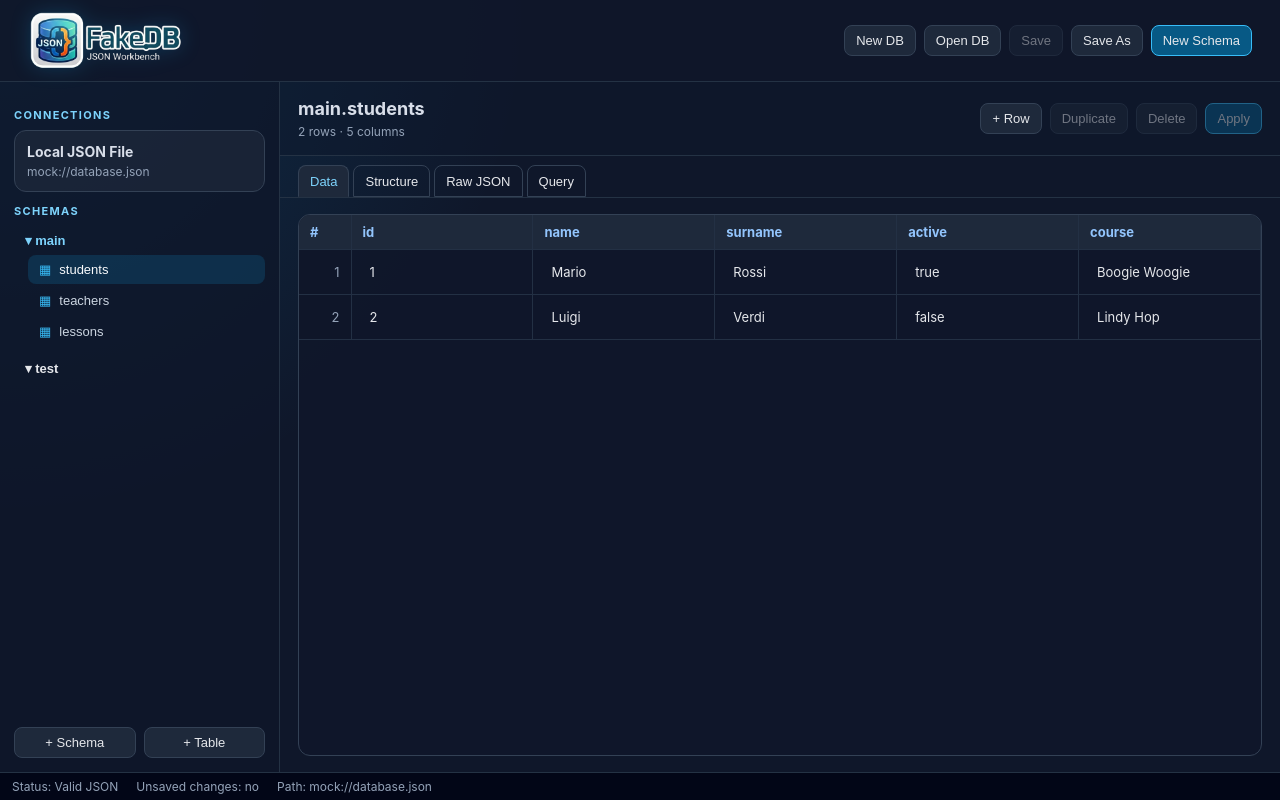
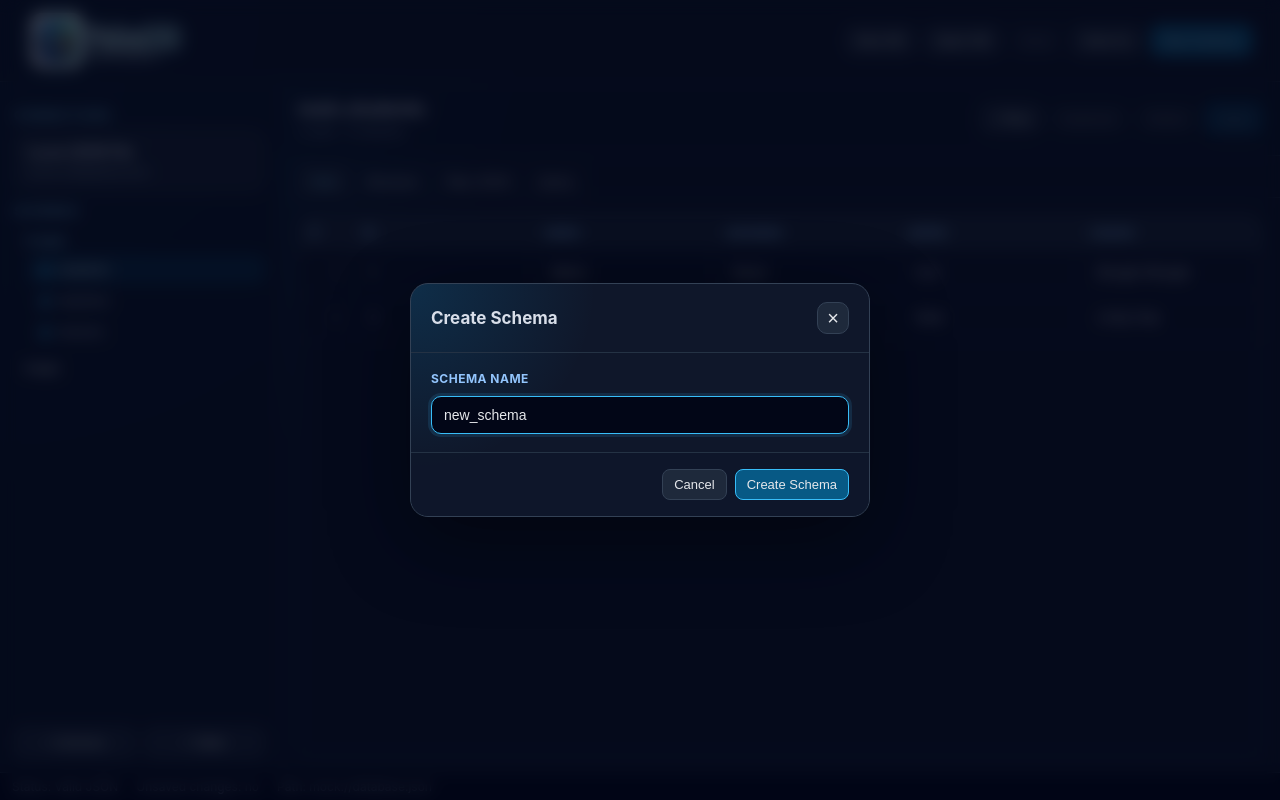
Before and after one commit to aiellolorenzo23/FakeDBStudio, a React (Vite) app in the folder src/renderer/: page / in a window 1280 px wide. Both pictures are taken after a click on the button "New Schema". Built offline with nearby package versions, Linux system fonts and the light colour scheme.

Commit message:
Create Schemas and Create Tables

```diff
--- a/src/renderer/src/App.tsx
+++ b/src/renderer/src/App.tsx
@@ -1,10 +1,11 @@
-import { JSX, useEffect, useMemo, useState } from 'react'
+import { JSX, useMemo, useState } from 'react'
 import { mockDb } from './mock/mockDb'
 import type { FakeDb, JsonValue, TableRow } from './model/fakeDb'
 import logoImage from './assets/brand/logo.png'
 import { normalizeJsonToFakeDb } from './model/normalizeFakeDb'
 
 type Tab = 'data' | 'structure' | 'raw' | 'query'
+type DialogMode = 'schema' | 'table' | null
 
 function stringifyValue(value: JsonValue | undefined): string {
   if (value === undefined) return ''
@@ -103,6 +104,53 @@ function cloneRow(row: TableRow): TableRow {
   return JSON.parse(JSON.stringify(row)) as TableRow
 }
 
+function normalizeIdentifier(value: string): string {
+  return value.trim().replace(/\s+/g, '_')
+}
+
+function parseColumnNames(value: string): string[] {
+  return value
+    .split(',')
+    .map((column) => normalizeIdentifier(column))
+    .filter((column) => column.length > 0)
+}
+
+function getDefaultValueForNewColumn(column: string): JsonValue {
+  const normalizedColumn = column.toLowerCase()
+
+  if (normalizedColumn === 'id') return 1
+
+  if (
+    normalizedColumn.startsWith('is') ||
+    normalizedColumn.startsWith('has') ||
+    normalizedColumn === 'active' ||
+    normalizedColumn === 'enabled' ||
+    normalizedColumn === 'visible'
+  ) {
+    return false
+  }
+
+  if (
+    normalizedColumn.endsWith('count') ||
+    normalizedColumn.endsWith('number') ||
+    normalizedColumn.endsWith('amount') ||
+    normalizedColumn.endsWith('total') ||
+    normalizedColumn === 'age' ||
+    normalizedColumn === 'price'
+  ) {
+    return 0
+  }
+
+  return ''
+}
+
+function createInitialRowFromColumns(columns: string[]): TableRow {
+  return columns.reduce<TableRow>((row, column) => {
+    row[column] = getDefaultValueForNewColumn(column)
+    return row
+  }, {})
+}
+
 function App(): JSX.Element {
   const [db, setDb] = useState<FakeDb>(mockDb)
   const [selectedSchema, setSelectedSchema] = useState('main')
@@ -113,6 +161,10 @@ function App(): JSX.Element {
   const [hasUnsavedChanges, setHasUnsavedChanges] = useState(false)
   const [filePath, setFilePath] = useState<string | null>(null)
   const [statusMessage, setStatusMessage] = useState('Valid JSON')
+  const [dialogMode, setDialogMode] = useState<DialogMode>(null)
+  const [schemaNameInput, setSchemaNameInput] = useState('')
+  const [tableNameInput, setTableNameInput] = useState('')
+  const [columnsInput, setColumnsInput] = useState('id,name')
 
   const schemas = Object.keys(db.schemas)
 
@@ -126,10 +178,6 @@ function App(): JSX.Element {
   }, [db, selectedSchema, selectedTable])
 
   const columns = useMemo(() => inferColumns(rows), [rows])
-
-  useEffect(() => {
-    setSelectedRowIndex(null)
-  }, [selectedSchema, selectedTable])
 
   function updateCurrentTable(nextRows: TableRow[]): void {
     setDb((currentDb) => ({
@@ -151,6 +199,12 @@ function App(): JSX.Element {
 
     setSelectedSchema(schemaName)
     setSelectedTable(schemaTables[0] ?? '')
+    setSelectedRowIndex(null)
+  }
+
+  function handleTableClick(tableName: string): void {
+    setSelectedTable(tableName)
+    setSelectedRowIndex(null)
   }
 
   function handleCellChange(rowIndex: number, column: string, rawValue: string): void {
@@ -300,6 +354,90 @@ function App(): JSX.Element {
     setStatusMessage('New database created')
   }
 
+  function openCreateSchemaDialog(): void {
+    setSchemaNameInput('new_schema')
+    setDialogMode('schema')
+  }
+
+  function handleCreateSchema(): void {
+    const schemaName = normalizeIdentifier(schemaNameInput)
+
+    if (!schemaName) {
+      setStatusMessage('Schema name cannot be empty')
+      return
+    }
+
+    if (db.schemas[schemaName]) {
+      setStatusMessage(`Schema "${schemaName}" already exists`)
+      return
+    }
+
+    setDb((currentDb) => ({
+      ...currentDb,
+      schemas: {
+        ...currentDb.schemas,
+        [schemaName]: {}
+      }
+    }))
+
+    setSelectedSchema(schemaName)
+    setSelectedTable('')
+    setSelectedRowIndex(null)
+    setHasUnsavedChanges(true)
+    setStatusMessage(`Schema "${schemaName}" created`)
+    setDialogMode(null)
+  }
+
+  function openCreateTableDialog(): void {
+    if (!selectedSchema) {
+      setStatusMessage('Select or create a schema first')
+      return
+    }
+
+    setTableNameInput('new_table')
+    setColumnsInput('id,name')
+    setDialogMode('table')
+  }
+
+  function handleCreateTable(): void {
+    if (!selectedSchema) {
+      setStatusMessage('Select or create a schema first')
+      return
+    }
+
+    const tableName = normalizeIdentifier(tableNameInput)
+
+    if (!tableName) {
+      setStatusMessage('Table name cannot be empty')
+      return
+    }
+
+    if (db.schemas[selectedSchema]?.[tableName]) {
+      setStatusMessage(`Table "${tableName}" already exists in schema "${selectedSchema}"`)
+      return
+    }
+
+    const columnNames = parseColumnNames(columnsInput)
+    const initialRows = columnNames.length > 0 ? [createInitialRowFromColumns(columnNames)] : []
+
+    setDb((currentDb) => ({
+      ...currentDb,
+      schemas: {
+        ...currentDb.schemas,
+        [selectedSchema]: {
+          ...currentDb.schemas[selectedSchema],
+          [tableName]: initialRows
+        }
+      }
+    }))
+
+    setSelectedTable(tableName)
+    setSelectedRowIndex(initialRows.length > 0 ? 0 : null)
+    setHasUnsavedChanges(true)
+    setStatusMessage(`Table "${tableName}" created in schema "${selectedSchema}"`)
+    setDialogMode(null)
+  }
+
   return (
     <div className="app-shell">
       <header className="topbar">
@@ -318,7 +456,9 @@ function App(): JSX.Element {
 
           <button onClick={() => void handleSaveDatabaseAs()}>Save As</button>
 
-          <button className="primary">New Schema</button>
+          <button className="primary" onClick={openCreateSchemaDialog}>
+            New Schema
+          </button>
         </div>
       </header>
 
@@ -351,7 +491,7 @@ function App(): JSX.Element {
                         className={
                           selectedTable === tableName ? 'table-name selected' : 'table-name'
                         }
-                        onClick={() => setSelectedTable(tableName)}
+                        onClick={() => handleTableClick(tableName)}
                       >
                         <span className="table-icon">▦</span>
                         {tableName}
@@ -364,8 +504,11 @@ function App(): JSX.Element {
           </div>
 
           <div className="sidebar-actions">
-            <button>+ Schema</button>
-            <button>+ Table</button>
+            <button onClick={openCreateSchemaDialog}>+ Schema</button>
+
+            <button onClick={openCreateTableDialog} disabled={!selectedSchema}>
+              + Table
+            </button>
           </div>
         </aside>
 
@@ -382,7 +525,9 @@ function App(): JSX.Element {
             </div>
 
             <div className="workspace-actions">
-              <button onClick={handleAddRow}>+ Row</button>
+              <button onClick={handleAddRow} disabled={!selectedTable}>
+                + Row
+              </button>
               <button onClick={handleDuplicateRow} disabled={selectedRowIndex === null}>
                 Duplicate
               </button>
@@ -543,6 +688,107 @@ function App(): JSX.Element {
         </section>
       </main>
 
+      {dialogMode !== null && (
+        <div className="modal-backdrop" onClick={() => setDialogMode(null)}>
+          <div className="modal-card" onClick={(event) => event.stopPropagation()}>
+            {dialogMode === 'schema' && (
+              <>
+                <div className="modal-header">
+                  <h3>Create Schema</h3>
+                  <button className="icon-button" onClick={() => setDialogMode(null)}>
+                    ×
+                  </button>
+                </div>
+
+                <div className="modal-body">
+                  <label className="field-label" htmlFor="schema-name">
+                    Schema name
+                  </label>
+
+                  <input
+                    id="schema-name"
+                    className="modal-input"
+                    value={schemaNameInput}
+                    autoFocus
+                    onChange={(event) => setSchemaNameInput(event.target.value)}
+                    onKeyDown={(event) => {
+                      if (event.key === 'Enter') handleCreateSchema()
+                      if (event.key === 'Escape') setDialogMode(null)
+                    }}
+                  />
+                </div>
+
+                <div className="modal-actions">
+                  <button onClick={() => setDialogMode(null)}>Cancel</button>
+                  <button className="primary" onClick={handleCreateSchema}>
+                    Create Schema
+                  </button>
+                </div>
+              </>
+            )}
+
+            {dialogMode === 'table' && (
+              <>
+                <div className="modal-header">
+                  <h3>Create Table</h3>
+                  <button className="icon-button" onClick={() => setDialogMode(null)}>
+                    ×
+                  </button>
+                </div>
+
+                <div className="modal-body">
+                  <div className="modal-info">
+                    Schema: <strong>{selectedSchema}</strong>
+                  </div>
+
+                  <label className="field-label" htmlFor="table-name">
+                    Table name
+                  </label>
+
+                  <input
+                    id="table-name"
+                    className="modal-input"
+                    value={tableNameInput}
+                    autoFocus
+                    onChange={(event) => setTableNameInput(event.target.value)}
+                    onKeyDown={(event) => {
+                      if (event.key === 'Escape') setDialogMode(null)
+                    }}
+                  />
+
+                  <label className="field-label" htmlFor="table-columns">
+                    Columns
+                  </label>
+
+                  <input
+                    id="table-columns"
+                    className="modal-input"
+                    value={columnsInput}
+                    placeholder="id,name,active"
+                    onChange={(event) => setColumnsInput(event.target.value)}
+                    onKeyDown={(event) => {
+                      if (event.key === 'Enter') handleCreateTable()
+                      if (event.key === 'Escape') setDialogMode(null)
+                    }}
+                  />
+
+                  <div className="modal-hint">
+                    Separate columns with comma, example: <code>id,name,surname,active</code>
+                  </div>
+                </div>
+
+                <div className="modal-actions">
+                  <button onClick={() => setDialogMode(null)}>Cancel</button>
+                  <button className="primary" onClick={handleCreateTable}>
+                    Create Table
+                  </button>
+                </div>
+              </>
+            )}
+          </div>
+        </div>
+      )}
+
       <footer className="statusbar">
         <span>Status: {statusMessage}</span>
         <span className={hasUnsavedChanges ? 'dirty-status' : ''}>
--- a/src/renderer/src/assets/main.css
+++ b/src/renderer/src/assets/main.css
@@ -406,3 +406,101 @@ button:disabled:hover {
   color: #94a3b8;
   font-size: 12px;
 }
+
+.modal-backdrop {
+  position: fixed;
+  inset: 0;
+  z-index: 50;
+  display: grid;
+  place-items: center;
+  background: rgba(2, 6, 23, 0.72);
+  backdrop-filter: blur(8px);
+}
+
+.modal-card {
+  width: min(460px, calc(100vw - 32px));
+  border: 1px solid #334155;
+  border-radius: 18px;
+  background:
+    radial-gradient(circle at top left, rgba(14, 165, 233, 0.16), transparent 36%),
+    #0f172a;
+  box-shadow: 0 24px 80px rgba(0, 0, 0, 0.42);
+  overflow: hidden;
+}
+
+.modal-header {
+  display: flex;
+  align-items: center;
+  justify-content: space-between;
+  padding: 18px 20px;
+  border-bottom: 1px solid #243244;
+}
+
+.modal-header h3 {
+  margin: 0;
+  font-size: 17px;
+}
+
+.icon-button {
+  width: 32px;
+  height: 32px;
+  padding: 0;
+  border-radius: 10px;
+  font-size: 20px;
+  line-height: 1;
+}
+
+.modal-body {
+  display: flex;
+  flex-direction: column;
+  gap: 10px;
+  padding: 18px 20px;
+}
+
+.field-label {
+  color: #93c5fd;
+  font-size: 12px;
+  font-weight: 700;
+  letter-spacing: 0.04em;
+  text-transform: uppercase;
+}
+
+.modal-input {
+  width: 100%;
+  border: 1px solid #334155;
+  border-radius: 10px;
+  background: #020617;
+  color: #e5e7eb;
+  outline: none;
+  padding: 10px 12px;
+  font-size: 14px;
+}
+
+.modal-input:focus {
+  border-color: #38bdf8;
+  box-shadow: 0 0 0 3px rgba(56, 189, 248, 0.12);
+}
+
+.modal-info {
+  margin-bottom: 6px;
+  color: #94a3b8;
+  font-size: 13px;
+}
+
+.modal-hint {
+  color: #94a3b8;
+  font-size: 12px;
+}
+
+.modal-hint code {
+  color: #7dd3fc;
+}
+
+.modal-actions {
+  display: flex;
+  justify-content: flex-end;
+  gap: 8px;
+  padding: 16px 20px;
+  border-top: 1px solid #243244;
+  background: rgba(15, 23, 42, 0.72);
+}
```
